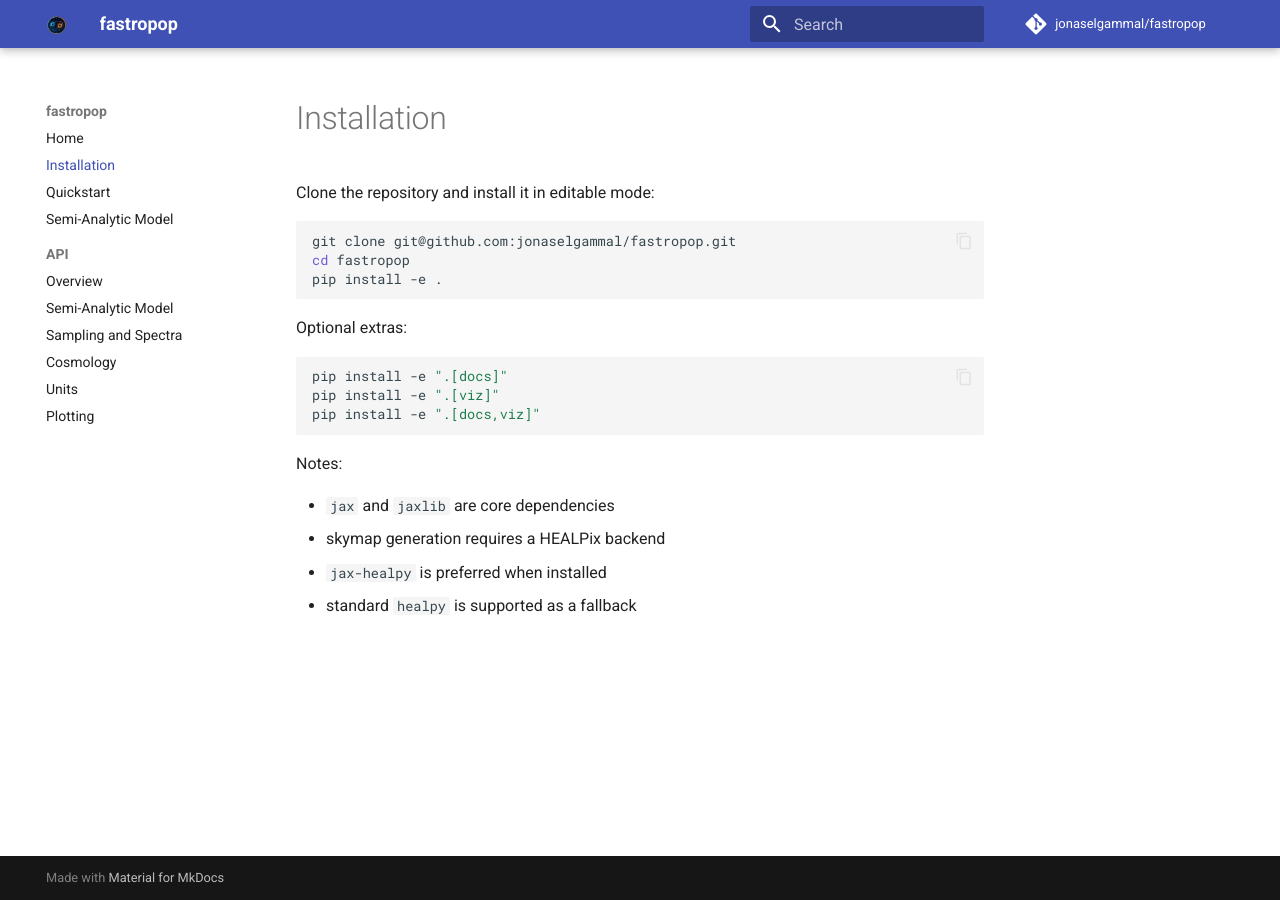
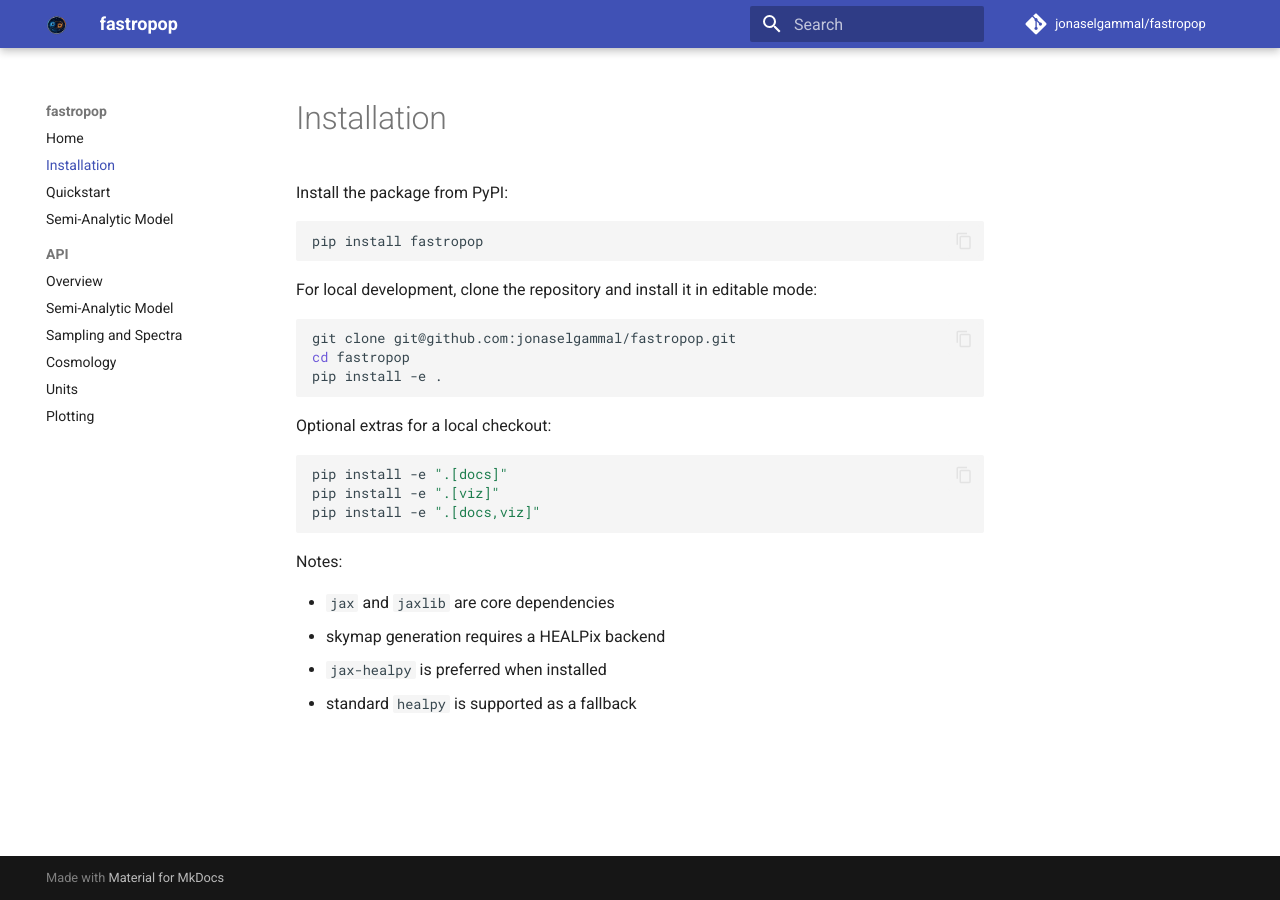
Before and after one commit to jonaselgammal/fastropop, an MkDocs documentation site: the page built from docs/installation.md, in a window 1280 px wide. Built offline with MkDocs 1.6.1 and Material for MkDocs 9.7.7, drawn with Linux system fonts in a browser that asks for light colours; comment, search, counter and statistics services are not loaded.

Commit message:
Prefer PyPI install in docs

````diff
--- a/docs/installation.md
+++ b/docs/installation.md
@@ -1,6 +1,12 @@
 # Installation
 
-Clone the repository and install it in editable mode:
+Install the package from PyPI:
+
+```bash
+pip install fastropop
+```
+
+For local development, clone the repository and install it in editable mode:
 
 ```bash
 git clone git@github.com:jonaselgammal/fastropop.git
@@ -8,7 +14,7 @@ cd fastropop
 pip install -e .
 ```
 
-Optional extras:
+Optional extras for a local checkout:
 
 ```bash
 pip install -e ".[docs]"
````
Also changed, not shown: README.md (+9 -3 lines).
